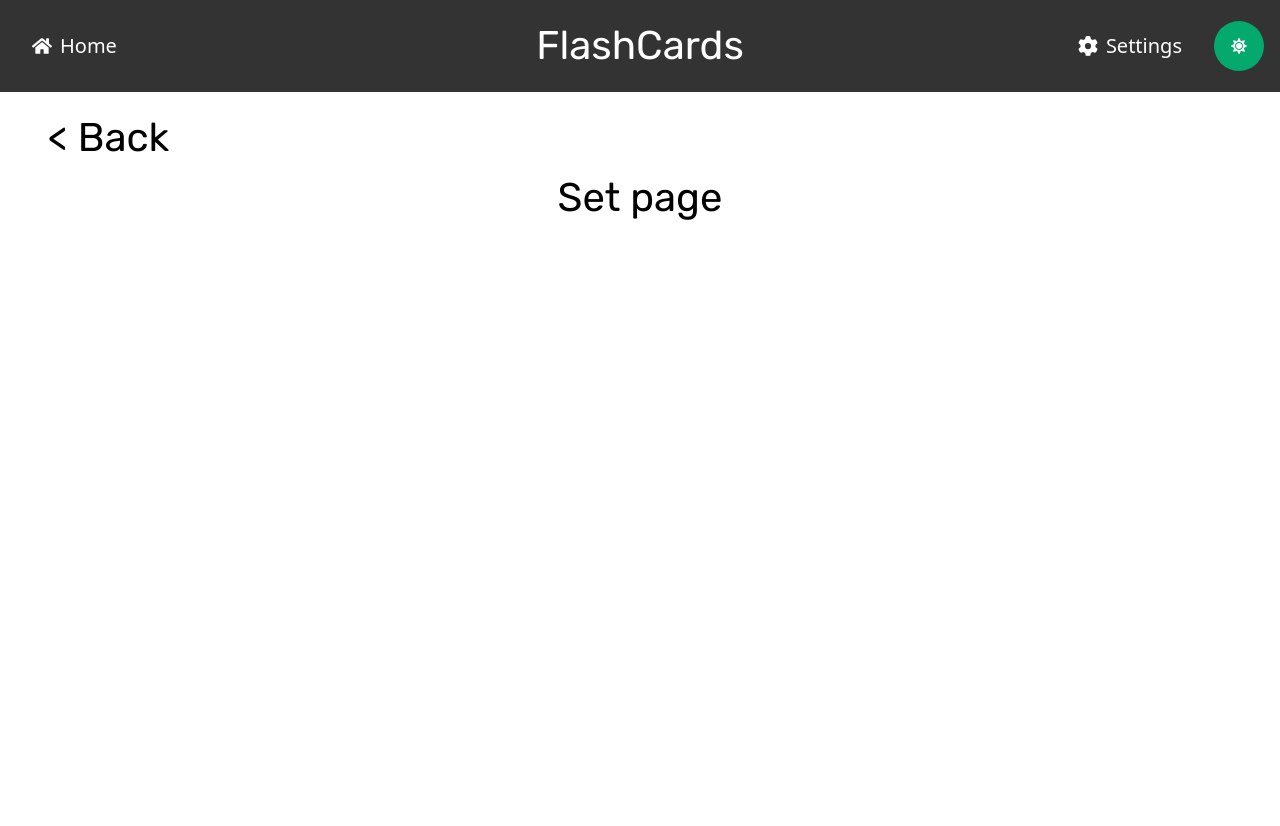
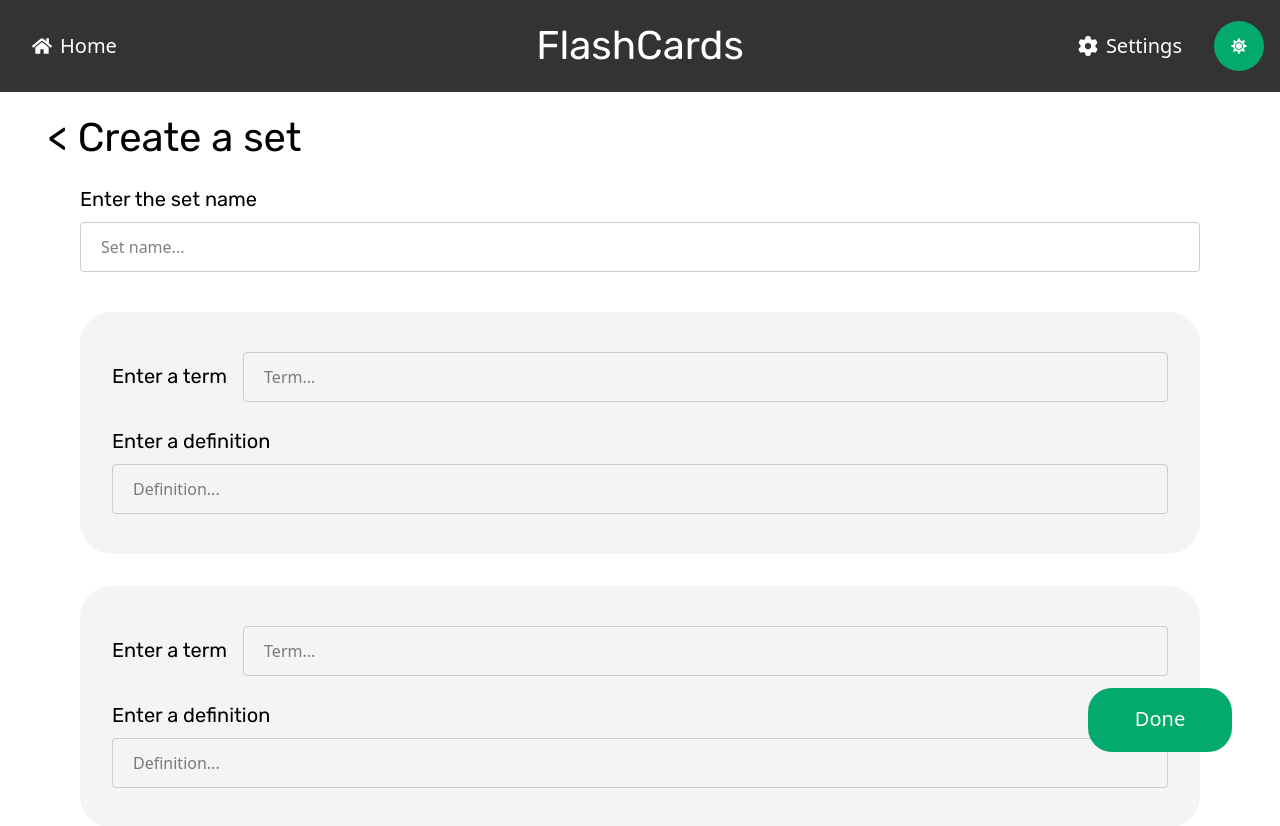
Before and after one commit to SamB221/FastFlashCards, a React (Vite) app: page /create in a window 1280 px wide. Before the commit the page ends 800 px from the top, so only its background shows below. Built offline with nearby package versions, Linux system fonts and the light colour scheme.

Commit message:
Added skeleton for createSetPage

```diff
--- a/src/index.css
+++ b/src/index.css
@@ -549,3 +549,34 @@ input[type=submit]:hover {
 .rightDualBox:hover {
     background-color: var(--ternary);
 }
+
+#setBuildingBox {
+    padding-left: 5rem;
+    padding-right: 5rem;
+    padding-top: 1rem;
+}
+
+#cardBuilders {
+
+}
+
+.cardBuilder {
+    background-color: var(--cardColor);
+    border-radius: 2rem;
+    margin-top: 2rem;
+    display: flex;
+    flex-direction: column;
+    justify-content: space-evenly;
+}
+
+.smallerBox {
+    margin: 2rem;
+}
+
+.flex {
+    display: flex;
+    align-items: baseline;
+    white-space: nowrap;
+    gap: 1rem;
+    margin-bottom: 1rem;
+}
--- a/src/pages/CreateSetPage.jsx
+++ b/src/pages/CreateSetPage.jsx
@@ -2,10 +2,49 @@ import React from 'react';
 import Title from '../components/Title';
 
 const CreateSetPage = () => {
+    const handleSubmit = (event) => {
+        alert("hi");
+        event.preventDefault();
+        const selectedFile = fileInputRef.current.files[0];
+        storeFile(selectedFile);
+    };
+
     return (
         <>
-            <Title title="Back" back="true" />
-            <h1 className="centerText">Set page</h1>
+            <Title title="Create a set" back="true" />
+            <form id="setBuilder" onSubmit={handleSubmit}>
+                <div id="setBuildingBox">
+                    <label htmlFor="setName"><p>Enter the set name</p></label>
+                    <input type="text" id="setName" name="firstname" placeholder="Set name..."></input>
+
+                    <div id="cardBuilders">
+                        <div className="cardBuilder">
+                            <div className="smallerBox">
+                                <div className="flex">
+                                    <label htmlFor="term1"><p>Enter a term</p></label>
+                                    <input type="text" id="term1" name="firstname" placeholder="Term..."></input>
+                                </div>
+                                <label htmlFor="def2"><p>Enter a definition</p></label>
+                                <input type="text" id="def2" name="firstname" placeholder="Definition..."></input>
+                            </div>
+                        </div>
+
+                        <div className="cardBuilder">
+                            <div className="smallerBox">
+                                <div className="flex">
+                                    <label htmlFor="term1"><p>Enter a term</p></label>
+                                    <input type="text" id="term1" name="firstname" placeholder="Term..."></input>
+                                </div>
+                                <label htmlFor="def2"><p>Enter a definition</p></label>
+                                <input type="text" id="def2" name="firstname" placeholder="Definition..."></input>
+                            </div>
+                        </div>
+                    </div>
+                </div>
+                <form className="lowerRight grnBtn" onClick={handleSubmit}>
+                    <input type="button" value="Done"/>
+                </form>
+            </form>
         </>
     );
 };
--- a/src/pages/UploadPage.jsx
+++ b/src/pages/UploadPage.jsx
@@ -64,7 +64,7 @@ const UploadPage = () => {
 
     return (
         <>
-            <Title title="Back" back="true" />
+            <Title title="Upload" back="true" />
             <div id="uploadcontainer" className="middleBox">
                 <div id="uploadtext">
                 <h1>Upload a CSV</h1>
```
